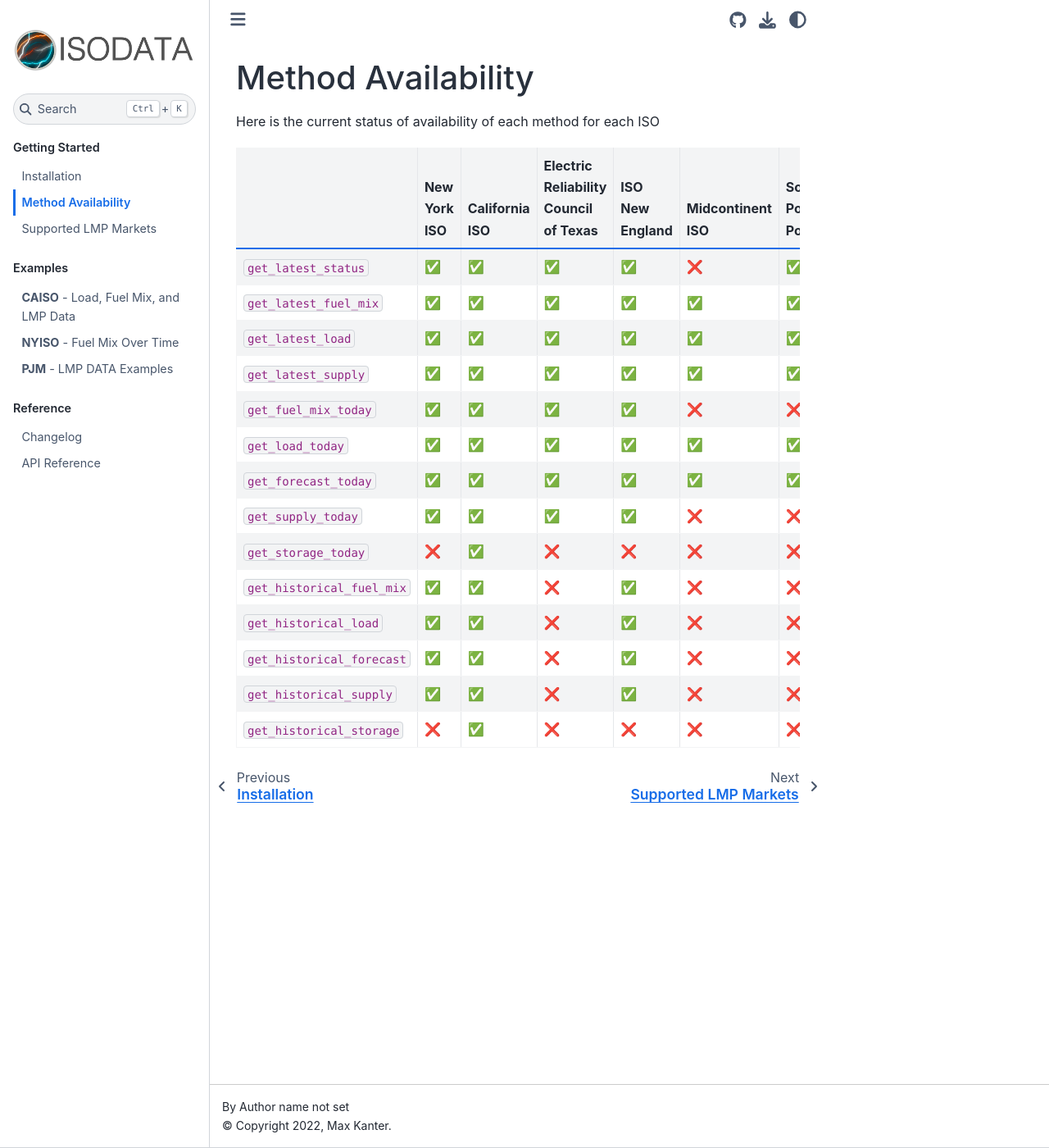
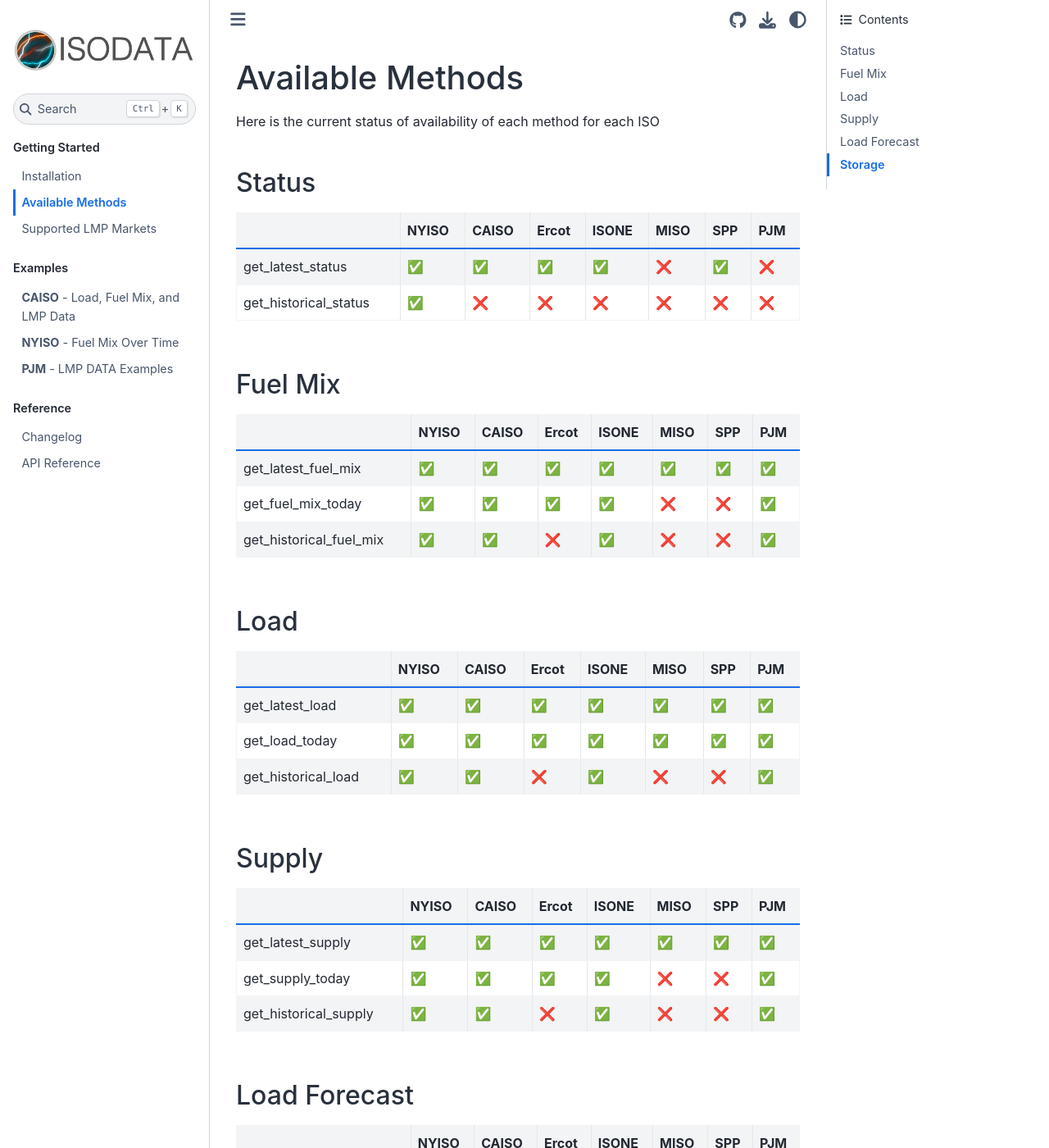
Before and after one commit to gridstatus/gridstatus, a Sphinx documentation site: the page built from docs/availability.md, in a window 1280 px wide and 1400 px high. Shown: the whole window at 82% size. Built offline with Sphinx 7.4.7 and the Sphinx Book theme 1.1.4, drawn with Linux system fonts in a browser that asks for light colours; some of the changed text lies outside the part shown.

Commit message:
progress

```diff
--- a/docs/availability.md
+++ b/docs/availability.md
@@ -1,24 +1,40 @@
-# Method Availability
+# Available Methods
 
 Here is the current status of availability of each method for each ISO
 
 <!-- METHOD AVAILABILITY TABLE START -->
-
-|                           | New York ISO | California ISO | Electric Reliability Council of Texas | ISO New England | Midcontinent ISO | Southwest Power Pool | PJM      |
-| :------------------------ | :----------- | :------------- | :------------------------------------ | :-------------- | :--------------- | :------------------- | :------- |
-| `get_latest_status`       | &#x2705;     | &#x2705;       | &#x2705;                              | &#x2705;        | &#10060;         | &#x2705;             | &#10060; |
-| `get_latest_fuel_mix`     | &#x2705;     | &#x2705;       | &#x2705;                              | &#x2705;        | &#x2705;         | &#x2705;             | &#x2705; |
-| `get_latest_load`         | &#x2705;     | &#x2705;       | &#x2705;                              | &#x2705;        | &#x2705;         | &#x2705;             | &#x2705; |
-| `get_latest_supply`       | &#x2705;     | &#x2705;       | &#x2705;                              | &#x2705;        | &#x2705;         | &#x2705;             | &#x2705; |
-| `get_fuel_mix_today`      | &#x2705;     | &#x2705;       | &#x2705;                              | &#x2705;        | &#10060;         | &#10060;             | &#x2705; |
-| `get_load_today`          | &#x2705;     | &#x2705;       | &#x2705;                              | &#x2705;        | &#x2705;         | &#x2705;             | &#x2705; |
-| `get_forecast_today`      | &#x2705;     | &#x2705;       | &#x2705;                              | &#x2705;        | &#x2705;         | &#x2705;             | &#x2705; |
-| `get_supply_today`        | &#x2705;     | &#x2705;       | &#x2705;                              | &#x2705;        | &#10060;         | &#10060;             | &#x2705; |
-| `get_storage_today`       | &#10060;     | &#x2705;       | &#10060;                              | &#10060;        | &#10060;         | &#10060;             | &#10060; |
-| `get_historical_fuel_mix` | &#x2705;     | &#x2705;       | &#10060;                              | &#x2705;        | &#10060;         | &#10060;             | &#x2705; |
-| `get_historical_load`     | &#x2705;     | &#x2705;       | &#10060;                              | &#x2705;        | &#10060;         | &#10060;             | &#x2705; |
-| `get_historical_forecast` | &#x2705;     | &#x2705;       | &#10060;                              | &#x2705;        | &#10060;         | &#10060;             | &#10060; |
-| `get_historical_supply`   | &#x2705;     | &#x2705;       | &#10060;                              | &#x2705;        | &#10060;         | &#10060;             | &#x2705; |
-| `get_historical_storage`  | &#10060;     | &#x2705;       | &#10060;                              | &#10060;        | &#10060;         | &#10060;             | &#10060; |
+## Status
+|                       | NYISO    | CAISO    | Ercot    | ISONE    | MISO     | SPP      | PJM      |
+|:----------------------|:---------|:---------|:---------|:---------|:---------|:---------|:---------|
+| get_latest_status     | &#x2705; | &#x2705; | &#x2705; | &#x2705; | &#10060; | &#x2705; | &#10060; |
+| get_historical_status | &#x2705; | &#10060; | &#10060; | &#10060; | &#10060; | &#10060; | &#10060; |
+## Fuel Mix
+|                         | NYISO    | CAISO    | Ercot    | ISONE    | MISO     | SPP      | PJM      |
+|:------------------------|:---------|:---------|:---------|:---------|:---------|:---------|:---------|
+| get_latest_fuel_mix     | &#x2705; | &#x2705; | &#x2705; | &#x2705; | &#x2705; | &#x2705; | &#x2705; |
+| get_fuel_mix_today      | &#x2705; | &#x2705; | &#x2705; | &#x2705; | &#10060; | &#10060; | &#x2705; |
+| get_historical_fuel_mix | &#x2705; | &#x2705; | &#10060; | &#x2705; | &#10060; | &#10060; | &#x2705; |
+## Load
+|                     | NYISO    | CAISO    | Ercot    | ISONE    | MISO     | SPP      | PJM      |
+|:--------------------|:---------|:---------|:---------|:---------|:---------|:---------|:---------|
+| get_latest_load     | &#x2705; | &#x2705; | &#x2705; | &#x2705; | &#x2705; | &#x2705; | &#x2705; |
+| get_load_today      | &#x2705; | &#x2705; | &#x2705; | &#x2705; | &#x2705; | &#x2705; | &#x2705; |
+| get_historical_load | &#x2705; | &#x2705; | &#10060; | &#x2705; | &#10060; | &#10060; | &#x2705; |
+## Supply
+|                       | NYISO    | CAISO    | Ercot    | ISONE    | MISO     | SPP      | PJM      |
+|:----------------------|:---------|:---------|:---------|:---------|:---------|:---------|:---------|
+| get_latest_supply     | &#x2705; | &#x2705; | &#x2705; | &#x2705; | &#x2705; | &#x2705; | &#x2705; |
+| get_supply_today      | &#x2705; | &#x2705; | &#x2705; | &#x2705; | &#10060; | &#10060; | &#x2705; |
+| get_historical_supply | &#x2705; | &#x2705; | &#10060; | &#x2705; | &#10060; | &#10060; | &#x2705; |
+## Load Forecast
+|                         | NYISO    | CAISO    | Ercot    | ISONE    | MISO     | SPP      | PJM      |
+|:------------------------|:---------|:---------|:---------|:---------|:---------|:---------|:---------|
+| get_forecast_today      | &#x2705; | &#x2705; | &#x2705; | &#x2705; | &#x2705; | &#x2705; | &#x2705; |
+| get_historical_forecast | &#x2705; | &#x2705; | &#10060; | &#x2705; | &#10060; | &#10060; | &#10060; |
+## Storage
+|                        | NYISO    | CAISO    | Ercot    | ISONE    | MISO     | SPP      | PJM      |
+|:-----------------------|:---------|:---------|:---------|:---------|:---------|:---------|:---------|
+| get_storage_today      | &#10060; | &#x2705; | &#10060; | &#10060; | &#10060; | &#10060; | &#10060; |
+| get_historical_storage | &#10060; | &#x2705; | &#10060; | &#10060; | &#10060; | &#10060; | &#10060; |
 
 <!-- METHOD AVAILABILITY TABLE END -->
--- a/update_readme.py
+++ b/docs/update_docs.py
@@ -16,7 +16,7 @@ def insert_readme(files, start_str, end_str, to_insert):
             f.truncate()
 
 
-files = ["README.md", "docs/availability.md"]
+files = ["availability.md"]
 insert_readme(
     files,
     "<!-- METHOD AVAILABILITY TABLE START -->",
@@ -25,8 +25,7 @@ insert_readme(
 )
 
 insert_readme(
-    # ["files", "docs/lmp_availability.md"],
-    ["README.md"],
+    ["lmp-availability.md"],
     "<!-- LMP AVAILABILITY TABLE START -->",
     "<!-- LMP AVAILABILITY TABLE END -->",
     make_lmp_availability_table(),
```
Also changed, not shown: docs/index.md (+1 -1 lines), docs/lmp-availability.md (+2 -0 lines), 3 other files.
